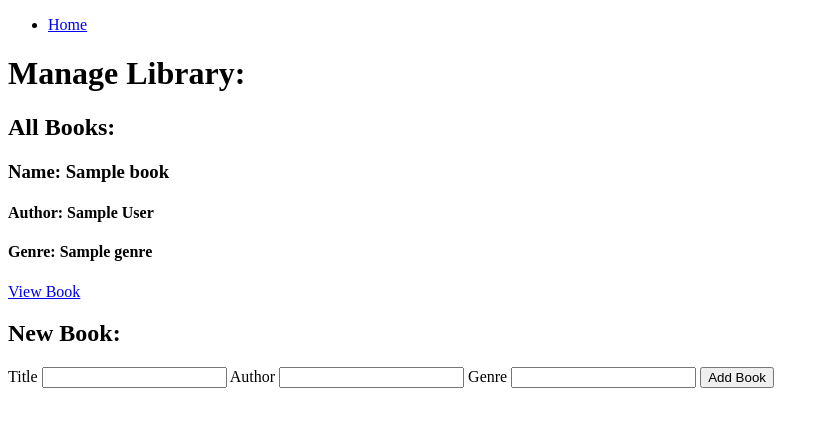
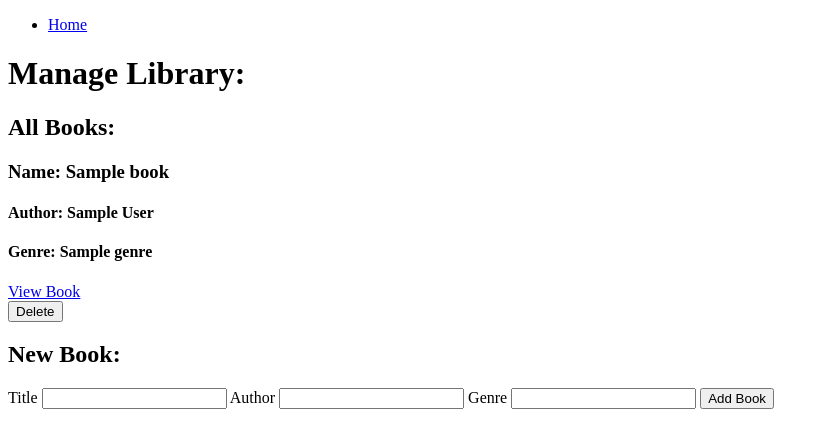
Before and after one commit to benbeardyman/week_03_weekend_homework, a Flask app: template templates/index.html in a window 1280 px wide. Shown: the top 448 px of the page, without its empty margins (0-829 px from the left). Run offline with Flask 2, Linux system fonts and the light colour scheme; the template is opened without the code that fills it: most values are stand-ins (such as "Sample title", 1, 10 or a date in 2020); parts of the project's set-up code (start-up, migrations or seed data) failed here and were passed over.

Commit message:
added delete book function

```diff
--- a/models/books.py
+++ b/models/books.py
@@ -8,3 +8,6 @@ books = [book1, book2, book3]
 
 def add_new_book(book):
     books.append(book)
+
+def delete_book_at_index(index):
+    books.pop(index)
--- a/templates/base.html
+++ b/templates/base.html
@@ -9,7 +9,7 @@
 
 <body>
     <ul>
-        <li class="nav-link"><a href="/library">Home</a></li>
+        <li class="nav-link"><a href="/books">Home</a></li>
     </ul>
     {% block content%}
     {% endblock %}
--- a/templates/index.html
+++ b/templates/index.html
@@ -10,14 +10,19 @@
                 <h3>Name: {{ book.title }}</h3>
                 <h4>Author: {{ book.author }}</h4>
                 <h4>Genre: {{ book.genre }}</h4>
-                <a href="/library/{{books.index(book)}}">View Book</a>
+                <a href="/books/{{books.index(book)}}">View Book</a>
+
+                <form action="books/delete/{{ loop.index0 }}" method="POST">
+                    <input type="submit" value="Delete">
+                </form>
+
             </div>
             {% endfor %}
     </div>
 
     <div>
         <h2>New Book:</h2>
-            <form action="/library" method="post">
+            <form action="/books" method="post">
                 <label for="title">Title</label>
                 <input type="text" name="title" id="title">
                 <label for="author">Author</label>
```
Also changed, not shown: controllers/controller.py (+9 -5 lines).
